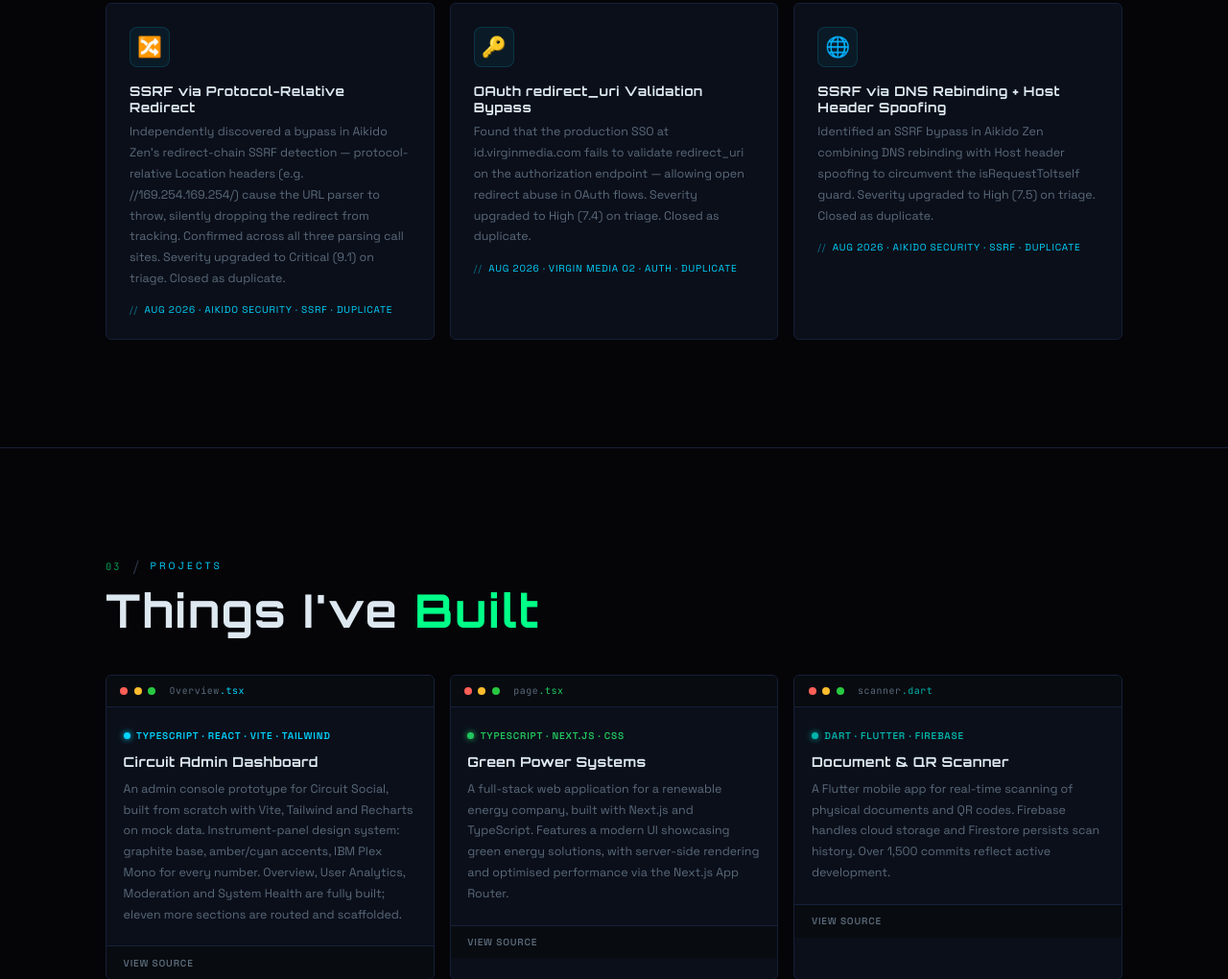
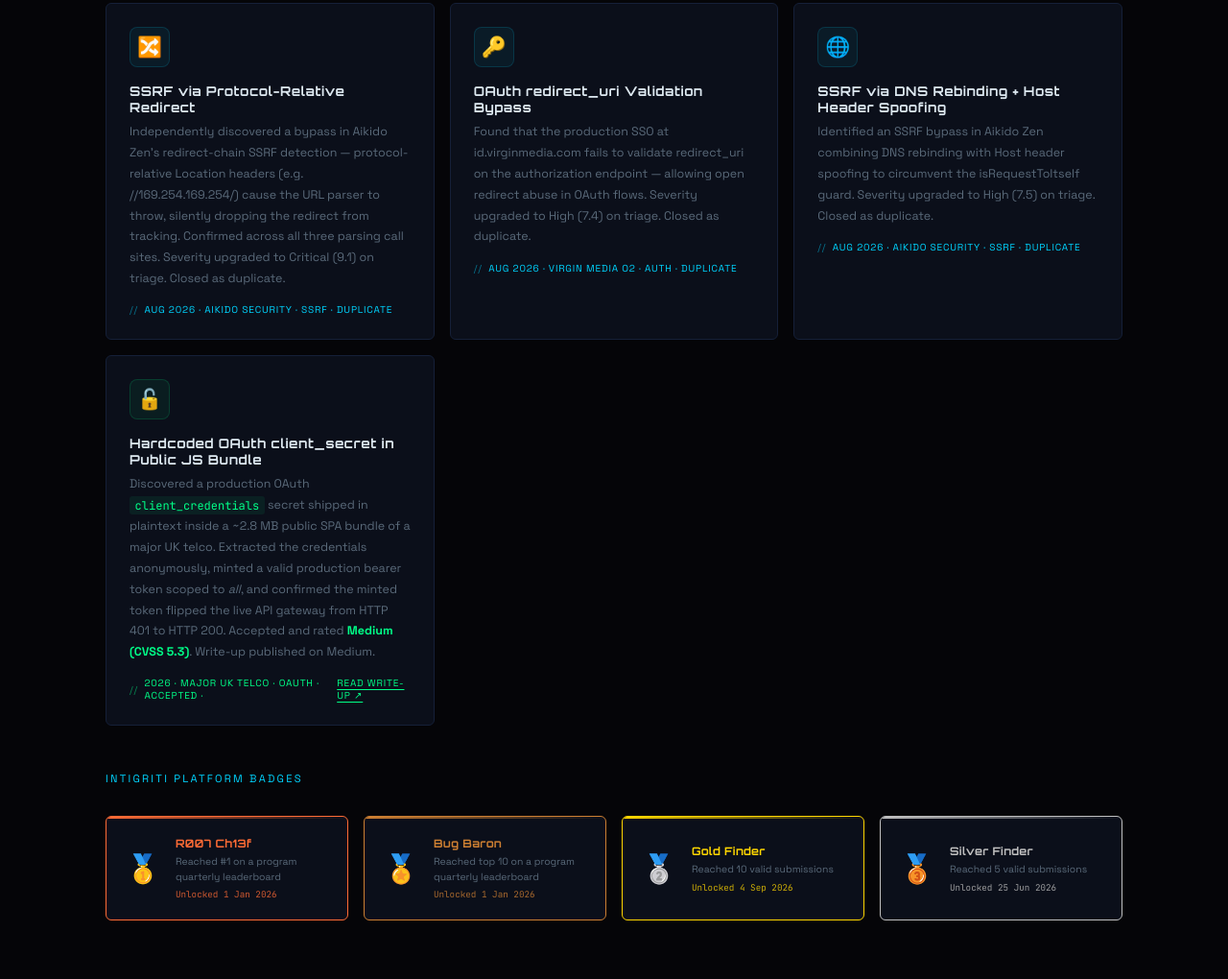
Before and after one commit to JUMAPETER736/JUMAPETER736.github.io, a plain HTML site: page index.html in a window 1280 px wide. Shown: the part 1780-2800 px from the top of the page at 96% size. Drawn offline with Linux system fonts and the light colour scheme.

Commit message:
Update index.html

```diff
--- a/index.html
+++ b/index.html
@@ -250,6 +250,20 @@ section+section{border-top:1px solid var(--border);}
 .ach-meta{display:flex;align-items:center;gap:0.4rem;margin-top:0.9rem;font-family:var(--ff-body);font-size:0.63rem;letter-spacing:0.08em;text-transform:uppercase;color:var(--ac,var(--green));}
 .ach-meta::before{content:'//';opacity:0.5;}
 
+/* Intigriti Badge Achievements */
+.badge-grid{display:grid;grid-template-columns:repeat(2,1fr);gap:1rem;margin-top:2rem;}
+.badge-card{background:var(--card);border:1px solid var(--border);border-radius:6px;padding:1.25rem;display:flex;align-items:center;gap:1rem;transition:all 0.25s var(--ease);position:relative;overflow:hidden;}
+.badge-card.unlocked{border-color:var(--bc,var(--green));}
+.badge-card.unlocked::before{content:'';position:absolute;top:0;left:0;right:0;height:2px;background:linear-gradient(90deg,var(--bc,var(--green)),transparent);}
+.badge-card.locked{opacity:0.45;filter:grayscale(0.6);}
+.badge-icon{font-size:1.8rem;flex-shrink:0;line-height:1;}
+.badge-info{}
+.badge-name{font-family:var(--ff-hacker);font-size:0.72rem;font-weight:700;letter-spacing:0.03em;margin-bottom:0.25rem;color:var(--bc,var(--green));}
+.badge-card.locked .badge-name{color:var(--muted);}
+.badge-desc{font-family:var(--ff-body);font-size:0.65rem;color:var(--muted);line-height:1.5;}
+.badge-date{font-family:var(--ff-code);font-size:0.58rem;color:var(--bc,var(--green));margin-top:0.3rem;opacity:0.8;}
+.badge-progress{font-family:var(--ff-code);font-size:0.6rem;color:var(--muted2);margin-top:0.3rem;}
+
 /* ── PROJECTS ── */
 .proj-grid{display:grid;grid-template-columns:1fr;gap:1rem;}
 .proj-card{background:var(--card);border:1px solid var(--border);border-radius:6px;overflow:hidden;display:block;color:inherit;transition:all 0.3s var(--ease);position:relative;}
@@ -367,6 +381,7 @@ footer::before{content:'';position:absolute;top:0;left:0;right:0;height:1px;back
   .form-row{grid-template-columns:1fr 1fr;}
   .st-body{grid-template-columns:1fr 1fr;}
   .st-col+.st-col{border-top:none;border-left:1px solid var(--border);}
+  .badge-grid{grid-template-columns:repeat(2,1fr);}
 }
 
 /* ── RESPONSIVE: DESKTOP ── */
@@ -383,6 +398,7 @@ footer::before{content:'';position:absolute;top:0;left:0;right:0;height:1px;back
   .contact-layout{grid-template-columns:1fr 1fr;}
   section{padding:7rem 0;}
   .stats-bar{margin-bottom:7rem;}
+  .badge-grid{grid-template-columns:repeat(4,1fr);}
 }
 </style>
 </head>
@@ -458,9 +474,10 @@ footer::before{content:'';position:absolute;top:0;left:0;right:0;height:1px;back
             <div class="tl"><span class="tout"><span class="tkey">name</span>: <span class="tstr">"Peter Juma"</span></span></div>
             <div class="tl"><span class="tout"><span class="tkey">role</span>: <span class="tstr">"Bug Bounty Hunter + Dev"</span></span></div>
             <div class="tl"><span class="tout"><span class="tkey">location</span>: <span class="tstr">"Malawi 🌍"</span></span></div>
-            <div class="tl"><span class="tout"><span class="tkey">platform</span>: <span class="tval">intigriti</span> <span class="tcmt"># rank #1381</span></span></div>
-            <div class="tl"><span class="tout"><span class="tkey">valid_rate</span>: <span class="tval">90%</span></span></div>
+            <div class="tl"><span class="tout"><span class="tkey">platform</span>: <span class="tval">intigriti</span> <span class="tcmt"># rank #1249</span></span></div>
+            <div class="tl"><span class="tout"><span class="tkey">valid_rate</span>: <span class="tval">91%</span></span></div>
             <div class="tl"><span class="tout"><span class="tkey">top_rank</span>: <span class="tval">#1</span> <span class="tcmt"># program leaderboard</span></span></div>
+            <div class="tl"><span class="tout"><span class="tkey">submissions</span>: <span class="tval">29 total</span> <span class="tcmt"># 10 valid</span></span></div>
             <div class="tl" style="height:0.35rem"></div>
             <div class="tl"><span class="tp">└─$ </span><span class="tcmd">cat skills.txt</span></div>
             <div class="tl"><span class="tout"><span class="tval">["XSS","IDOR","SSRF","API Security"]</span></span></div>
@@ -477,8 +494,8 @@ footer::before{content:'';position:absolute;top:0;left:0;right:0;height:1px;back
 <!-- STATS -->
 <div class="wrap" style="position:relative;z-index:10;">
   <div class="stats-bar reveal">
-    <div class="stat-cell"><div class="stat-n">9</div><div class="stat-l">Valid Reports</div></div>
-    <div class="stat-cell"><div class="stat-n">90%</div><div class="stat-l">Valid Rate</div></div>
+    <div class="stat-cell"><div class="stat-n">10</div><div class="stat-l">Valid Reports</div></div>
+    <div class="stat-cell"><div class="stat-n">91%</div><div class="stat-l">Valid Rate</div></div>
     <div class="stat-cell"><div class="stat-n">#1</div><div class="stat-l">Program Rank</div></div>
     <div class="stat-cell"><div class="stat-n">10</div><div class="stat-l">GitHub Projects</div></div>
   </div>
@@ -507,9 +524,9 @@ footer::before{content:'';position:absolute;top:0;left:0;right:0;height:1px;back
         <div class="pcard-name">Intigriti</div>
         <div class="pcard-handle">@jumapeter736</div>
         <div class="pcard-stats">
-          <div><div class="ps-n" style="color:var(--orange);text-shadow:0 0 15px rgba(255,107,53,0.35);">9</div><div class="ps-l">Valid</div></div>
-          <div><div class="ps-n" style="color:var(--orange);text-shadow:0 0 15px rgba(255,107,53,0.35);">90%</div><div class="ps-l">Valid Rate</div></div>
-          <div><div class="ps-n" style="color:var(--orange);text-shadow:0 0 15px rgba(255,107,53,0.35);">#1381</div><div class="ps-l">Global Rank</div></div>
+          <div><div class="ps-n" style="color:var(--orange);text-shadow:0 0 15px rgba(255,107,53,0.35);">10</div><div class="ps-l">Valid</div></div>
+          <div><div class="ps-n" style="color:var(--orange);text-shadow:0 0 15px rgba(255,107,53,0.35);">91%</div><div class="ps-l">Valid Rate</div></div>
+          <div><div class="ps-n" style="color:var(--orange);text-shadow:0 0 15px rgba(255,107,53,0.35);">#1249</div><div class="ps-l">Global Rank</div></div>
         </div>
       </a>
     </div>
@@ -521,6 +538,8 @@ footer::before{content:'';position:absolute;top:0;left:0;right:0;height:1px;back
   <div class="wrap">
     <div class="sec-pre reveal"><span class="sec-num">02</span><span class="sec-slash">/</span><span class="sec-label-tag">achievements</span></div>
     <h2 class="sec-title reveal"><span class="hi">Achievements</span></h2>
+
+    <!-- Security Research Cards -->
     <div class="ach-grid reveal">
       <div class="ach-card" style="--ac:var(--cyan);--ab:rgba(0,212,255,0.06);--abo:rgba(0,212,255,0.15);">
         <div class="ach-icon-wrap">🔀</div>
@@ -540,7 +559,55 @@ footer::before{content:'';position:absolute;top:0;left:0;right:0;height:1px;back
         <div class="ach-desc">Identified an SSRF bypass in Aikido Zen combining DNS rebinding with Host header spoofing to circumvent the isRequestToItself guard. Severity upgraded to High (7.5) on triage. Closed as duplicate.</div>
         <div class="ach-meta" style="color:var(--cyan);">Aug 2026 · Aikido Security · SSRF · Duplicate</div>
       </div>
+      <div class="ach-card" style="--ac:var(--green);--ab:rgba(0,255,136,0.06);--abo:rgba(0,255,136,0.15);">
+        <div class="ach-icon-wrap">🔓</div>
+        <div class="ach-name">Hardcoded OAuth client_secret in Public JS Bundle</div>
+        <div class="ach-desc">Discovered a production OAuth <code style="font-family:var(--ff-code);font-size:0.75rem;color:var(--green);background:rgba(0,255,136,0.07);padding:0.1rem 0.35rem;border-radius:3px;">client_credentials</code> secret shipped in plaintext inside a ~2.8 MB public SPA bundle of a major UK telco. Extracted the credentials anonymously, minted a valid production bearer token scoped to <em>all</em>, and confirmed the minted token flipped the live API gateway from HTTP 401 to HTTP 200. Accepted and rated <strong style="color:var(--green);">Medium (CVSS 5.3)</strong>. Write-up published on Medium.</div>
+        <div class="ach-meta" style="color:var(--green);">2026 · Major UK Telco · OAuth · Accepted · <a href="https://medium.com/@JUMAPETER736/when-the-front-door-key-is-nailed-to-the-front-door-hardcoded-oauth-credentials-in-a-public-js" target="_blank" style="color:var(--green);text-decoration:underline;text-underline-offset:3px;">Read Write-up ↗</a></div>
+      </div>
     </div>
+
+    <!-- Intigriti Platform Badges -->
+    <div style="margin-top:3rem;">
+      <div class="sec-pre reveal" style="margin-bottom:1.2rem;"><span class="sec-label-tag" style="font-size:0.7rem;letter-spacing:0.2em;">Intigriti Platform Badges</span></div>
+      <div class="badge-grid reveal">
+        <!-- Unlocked -->
+        <div class="badge-card unlocked" style="--bc:var(--orange);">
+          <div class="badge-icon">🥇</div>
+          <div class="badge-info">
+            <div class="badge-name">R007 Ch13f</div>
+            <div class="badge-desc">Reached #1 on a program quarterly leaderboard</div>
+            <div class="badge-date">Unlocked 1 Jan 2026</div>
+          </div>
+        </div>
+        <div class="badge-card unlocked" style="--bc:#cd7f32;">
+          <div class="badge-icon">🏅</div>
+          <div class="badge-info">
+            <div class="badge-name">Bug Baron</div>
+            <div class="badge-desc">Reached top 10 on a program quarterly leaderboard</div>
+            <div class="badge-date">Unlocked 1 Jan 2026</div>
+          </div>
+        </div>
+        <div class="badge-card unlocked" style="--bc:#ffd700;">
+          <div class="badge-icon">🥈</div>
+          <div class="badge-info">
+            <div class="badge-name">Gold Finder</div>
+            <div class="badge-desc">Reached 10 valid submissions</div>
+            <div class="badge-date">Unlocked 4 Sep 2026</div>
+          </div>
+        </div>
+        <div class="badge-card unlocked" style="--bc:#c0c0c0;">
+          <div class="badge-icon">🥉</div>
+          <div class="badge-info">
+            <div class="badge-name">Silver Finder</div>
+            <div class="badge-desc">Reached 5 valid submissions</div>
+            <div class="badge-date">Unlocked 25 Jun 2026</div>
+          </div>
+        </div>
+
+      </div>
+    </div>
+
   </div>
 </section>
 
@@ -682,7 +749,7 @@ footer::before{content:'';position:absolute;top:0;left:0;right:0;height:1px;back
           <div class="c-icon">🛡️</div>
           <div style="min-width:0;">
             <div class="c-name">Intigriti</div>
-            <div class="c-handle">@jumapeter736 · Rank #1381</div>
+            <div class="c-handle">@jumapeter736 · Rank #1249 · 10 Valid</div>
           </div>
           <span class="c-arrow">↗</span>
         </a>
```
